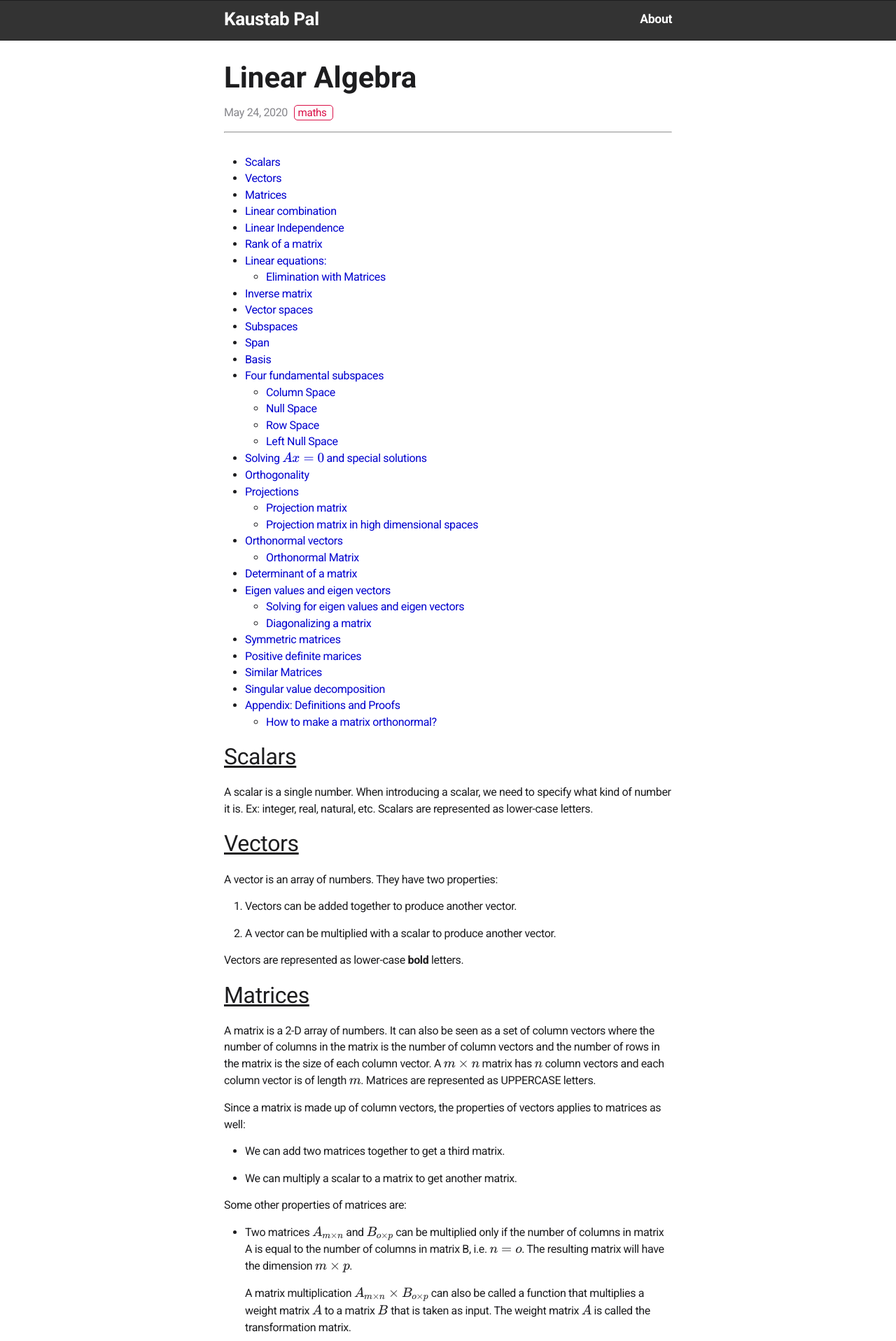
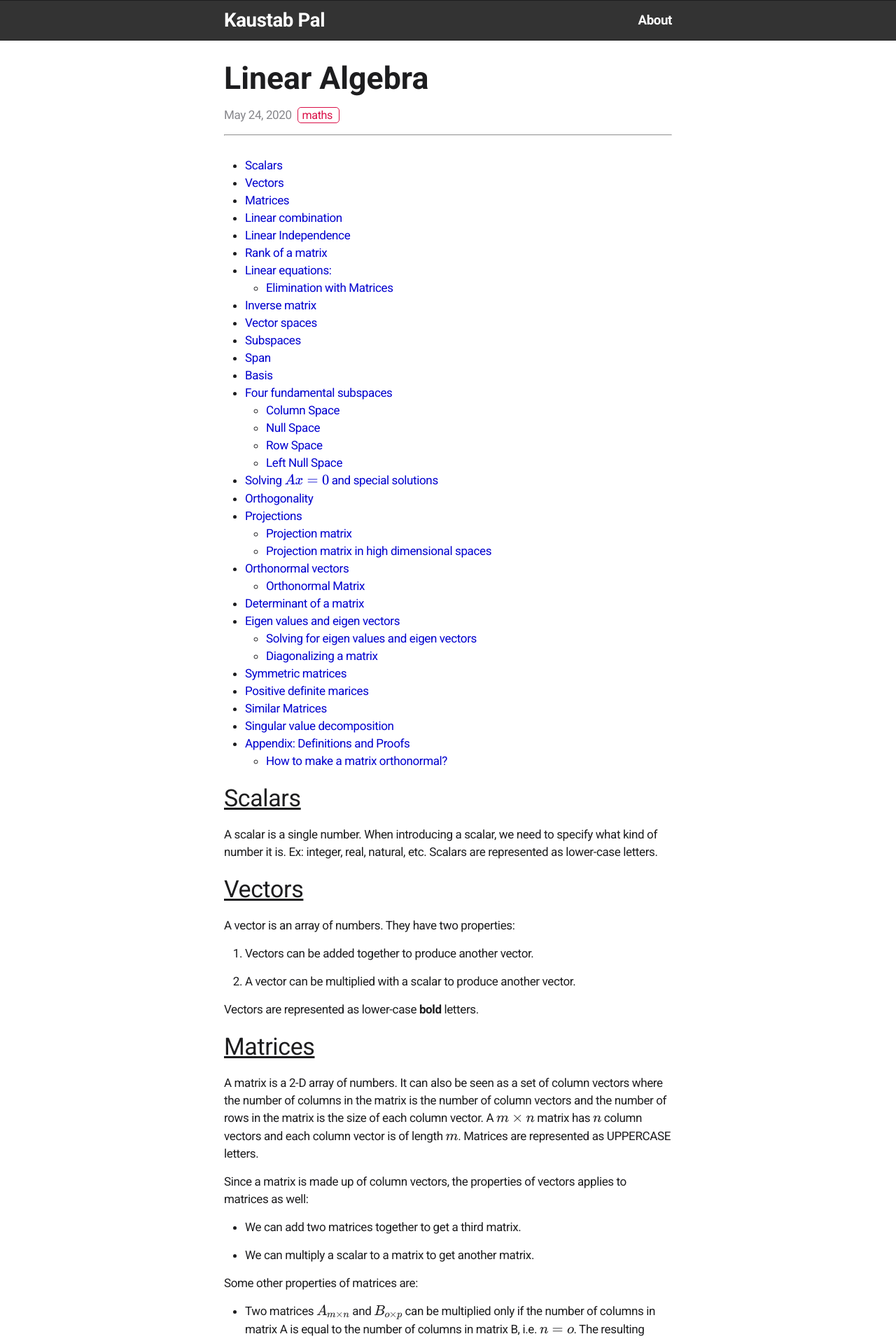
Before and after one commit to kaustabpal/kaustabpal.github.io, a Jekyll site: the page built from _posts/linear_algebra/2020-05-24-linear-algebra.md, in a window 1280 px wide. Shown: the top 1916 px of the page at 70% size. Built offline with Jekyll 4.4.1, drawn with Linux system fonts in a browser that asks for light colours; nearby versions of some CDN libraries; comment, search, counter and statistics services are not loaded.

Commit message:
Changed ui

```diff
--- a/_sass/minima.scss
+++ b/_sass/minima.scss
@@ -3,7 +3,7 @@
 // Define defaults for each variable.
 
 $base-font-family: 'Roboto', sans-serif;
-$base-font-size:   16px !default;
+$base-font-size:   17px !default;
 $base-font-weight: 400 !default;
 $small-font-size:  $base-font-size * 0.875 !default;
 $base-line-height: 1.47059 !default;
```
